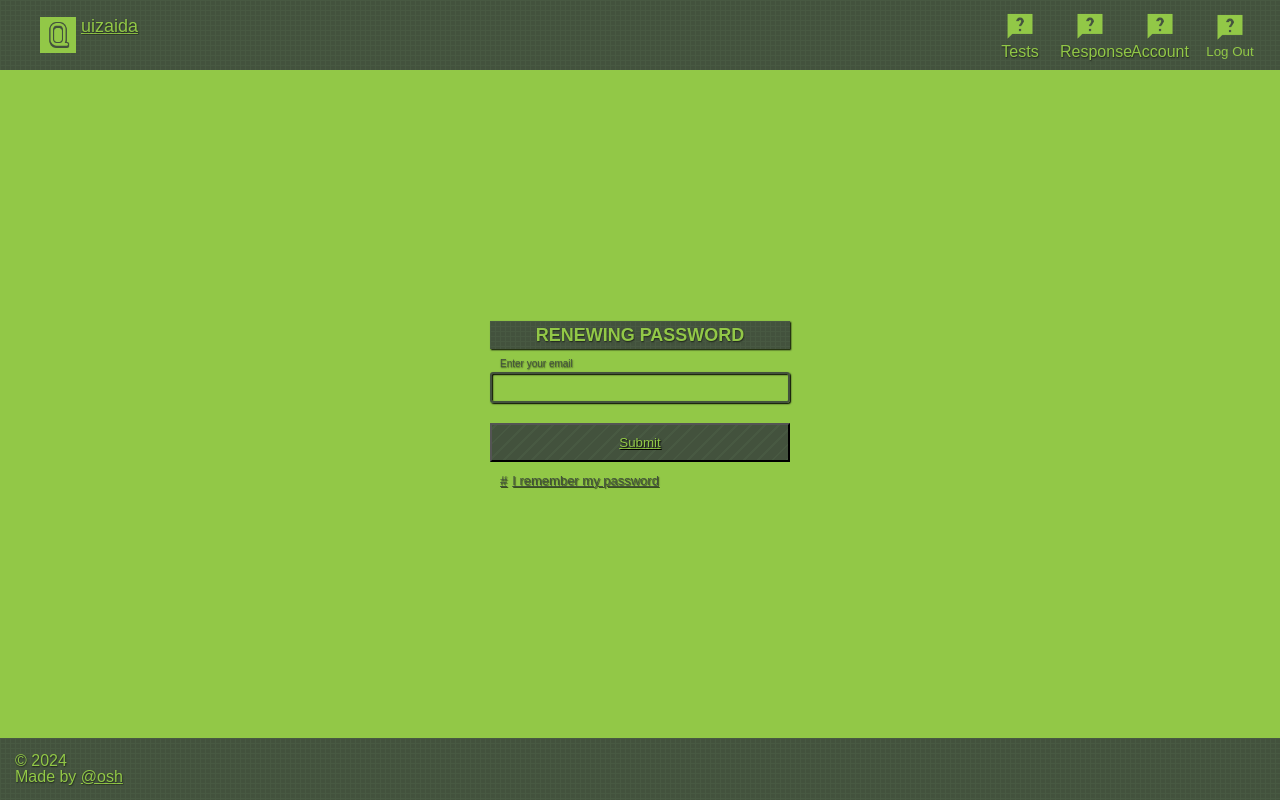
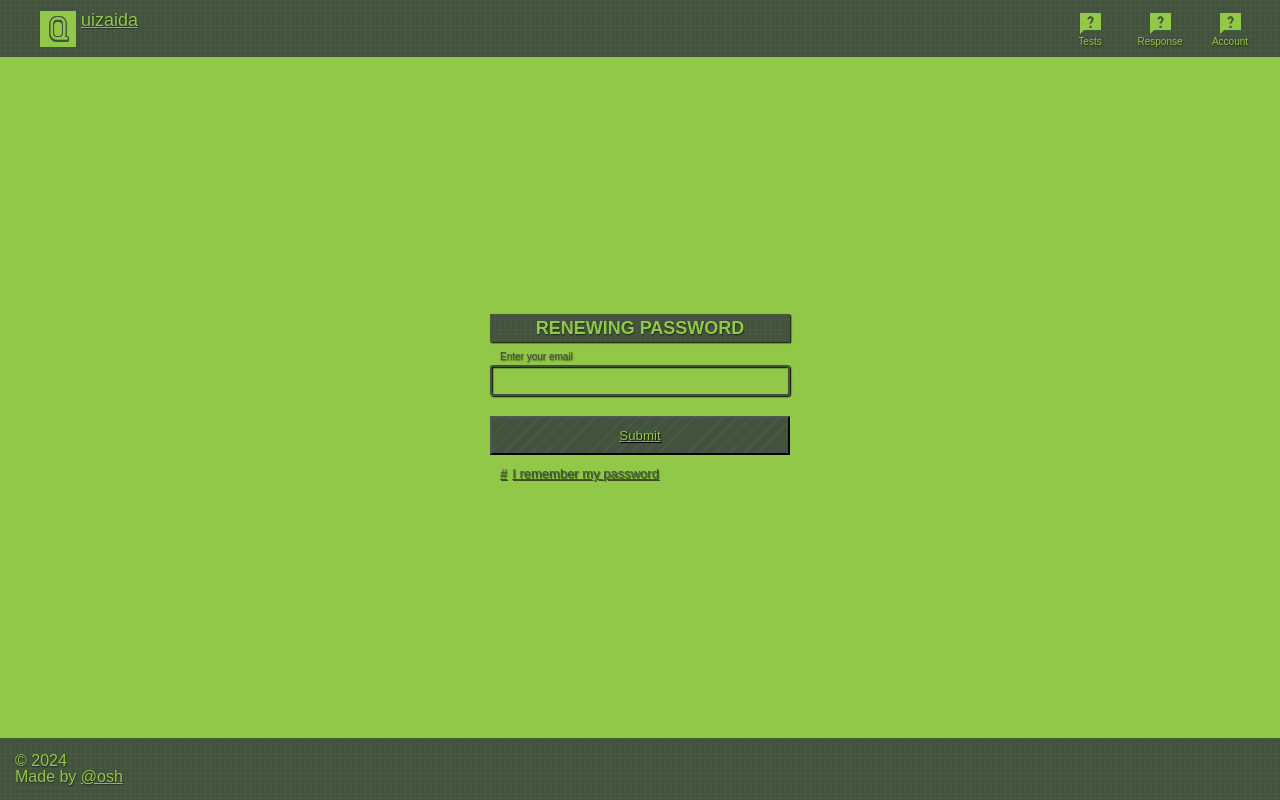
Before and after one commit to LaDunne15/quizaida, a Next.js app: page /auth/forgotPassword in a window 1280 px wide. Built offline with nearby package versions, Linux system fonts and the light colour scheme; a web font is replaced by a local one.

Commit message:
v 0.21.0 navbar changes and style organization

```diff
--- a/package.json
+++ b/package.json
@@ -1,6 +1,6 @@
 {
   "name": "quizaida",
-  "version": "0.20.0",
+  "version": "0.21.0",
   "private": true,
   "scripts": {
     "dev": "next dev",
--- a/src/app/auth/login/page.jsx
+++ b/src/app/auth/login/page.jsx
@@ -2,8 +2,7 @@
 import Link from "next/link";
 import { useRouter } from "next/navigation";
 import { useState } from "react";
-import { validationService }  from "../../../libs/validationService"
-//import "../../../static/styles/log-in.style.scss";
+import { validationService }  from "../../../libs/validationService";
 
 export default () => {
 
--- a/src/app/auth/signup/page.jsx
+++ b/src/app/auth/signup/page.jsx
@@ -1,11 +1,10 @@
 "use client";
-import { useEffect, useState } from "react";
+import { useState } from "react";
 import emailjs from '@emailjs/browser';
 import { useRouter } from "next/navigation";
 import { validationService } from "../../../libs/validationService";
 import { generationService } from "../../../libs/generationService";
 import Link from "next/link";
-//import "../../../static/styles/sign-up.style.scss";
 
 export default () => {
 
--- a/src/components/navbar.jsx
+++ b/src/components/navbar.jsx
@@ -2,7 +2,6 @@
 import Link from "next/link";
 import { useAuth } from "./../hooks/useAuth";
 import { redirect, useRouter } from "next/navigation";
-import Cookies from "universal-cookie";
 import Image from "next/image";
 
 import questionIcon from "../static/icons/question.png";
@@ -13,13 +12,7 @@ export default function NavBar() {
     const auth = useAuth();
     const router = useRouter();
 
-    const Logout = () => {
 
-        const cookies = new Cookies();
-        cookies.remove('token');
-
-        router.push("/");
-    }
 
     return (
         <nav>
@@ -37,7 +30,7 @@ export default function NavBar() {
                     <li>
                         <Link href="/test">
                             <div>
-                                <Image priority src={questionIcon} width={30} height={30} alt="Tests"/>
+                                <Image priority src={questionIcon} width={25} height={25} alt="Tests"/>
                             </div>
                             <span>Tests</span>
                         </Link>
@@ -45,7 +38,7 @@ export default function NavBar() {
                     <li>
                         <Link href="/response">
                             <div>
-                                <Image priority src={questionIcon} width={30} height={30} alt="Response"/>
+                                <Image priority src={questionIcon} width={25} height={25} alt="Response"/>
                             </div>
                             <span>Response</span>
                         </Link>
@@ -53,18 +46,10 @@ export default function NavBar() {
                     <li>
                         <Link href="/user">
                             <div>
-                                <Image priority src={questionIcon} width={30} height={30} alt="Account"/>
+                                <Image priority src={questionIcon} width={25} height={25} alt="Account"/>
                             </div>
                             <span>Account</span>
                         </Link>
-                    </li>
-                    <li>
-                        <button onClick={Logout}>
-                            <div>
-                                <Image priority src={questionIcon} width={30} height={30} alt="Log Out"/>
-                            </div>
-                            <span>Log Out</span>
-                        </button>
                     </li>
                 </ul>
 
--- a/src/static/styles/Main.style.scss
+++ b/src/static/styles/Main.style.scss
@@ -1,6 +1,7 @@
 @use 'variables';
 @import "./reset.css";
 @import url('https://fonts.cdnfonts.com/css/nokia-3410');
+@import "./auth-forms.scss";
 
 * {
     font-family: 'Nokia 3410', sans-serif;
@@ -9,130 +10,9 @@
 .app {
     display: flex;
     flex-direction: column;
-    background-color: #92c847;
+    background-color: variables.$greenLight;
     min-height: 100vh;
     text-shadow: 0.5px 0.5px 1.5px rgba(0, 0, 0, 0.6);
-
-    .log-in, .sign-up, .forgot-password {
-        flex: 1;
-        display: flex;
-        flex-direction: column;
-        gap: 10px;
-
-        width: 300px;
-        justify-content: center;
-        align-self: center;
-
-        .section {
-            display: flex;
-            flex-direction: column;
-            gap: 10px;
-
-            p {
-                display: flex;
-                flex-direction: column;
-                gap: 3px;
-
-                label {
-                    padding-left: 10px;
-                }
-            }
-
-            span {
-                font-size: small;
-                padding-left: 20px;
-                display: block;
-            }
-
-            .data {
-                display: flex;
-                flex-direction: column;
-                gap: 5px;
-
-                p {
-                    display: flex;
-
-                    label {
-
-                        &:first-child {
-                            font-size: xx-small;
-                            padding-left: 20px;
-                        }
-
-                        &:last-child {
-                            font-weight: bold;
-                        }
-                    }
-                }
-            }
-
-            .input-data {
-
-                display: flex;
-                flex-direction: column;
-                gap: 3px;
-
-                p {
-                    label {
-                        font-size: x-small;
-                    }
-                }
-
-                .regenerate {
-                    position: relative;
-                    transform: translate(0, -65px);
-                    width: 30px;
-                    height: 30px;
-                    align-self: self-end;
-                }
-            }
-
-            .buttons {
-
-                display: flex;
-                justify-content: flex-end;
-                gap: 5px;
-
-                >* {
-                    flex: 1;
-                }
-
-                button {
-                    background: none;
-                    text-decoration: underline;
-                    text-shadow: 1px 1px 1.5px black;
-                    transition: 0.25s ease-in-out;
-                }
-            }
-        }
-
-        .links {
-
-            display: flex;
-            flex-direction: column;
-            gap: 5px;
-            li {
-
-                transition: 0.25s ease-in-out;
-
-                a   {
-                    font-size: small;
-                    color: variables.$greenDarker;
-                    padding-left: 10px;
-                    text-shadow: 1px 1px 1px rgba(0, 0, 0, 0.6);
-
-                    &::before {
-                        content: "#";
-                        padding-right: 5px;
-                    }
-                }
-
-                &:hover {
-                    transform: translateX(15px);
-                }
-            }
-        }
-    }
 
     .title {
         background-color: variables.$greenDarker;
@@ -180,13 +60,13 @@
     }
 
     nav {
-        background-color: #43523d;
+        background-color: variables.$greenDarker;
         font-family: 'Nokia 3410', sans-serif;
         background-size: 5px 5px;
         background-image:
             linear-gradient(to right, #485942 1px, transparent 1px),
             linear-gradient(to bottom, #485942 1px, transparent 1px);
-        color: #92c847;
+        color: variables.$greenLight;
         display: flex;
         flex-direction: column ;
 
@@ -202,11 +82,11 @@
             a {
                 display: flex;
                 gap: 5px;
-                color: #92c847;
+                color: variables.$greenLight;
 
                 div {
                     padding: 3px;
-                    background-color: #92c847;
+                    background-color: variables.$greenLight;
                     height: 30px;
                 }
 
@@ -235,13 +115,10 @@
                 display: flex;
                 flex-direction: column;
 
-                &>* {
-                    flex: 1 1 0;
-                }
-
                 a {
-                    color: #92c847;
+                    color: variables.$greenLight;
                     text-decoration: none;
+                    font-size: x-small;
                     display: flex;
                     flex-direction: column;
                     justify-content: space-evenly;
@@ -254,26 +131,6 @@
                         text-align: center;
                     }
                 }
-
-                button {
-                    background: none;
-                    border: none;
-                    color: #92c847;
-                    text-decoration: none;
-                    display: flex;
-                    flex-direction: column;
-                    width: 100%;
-                    justify-content: space-evenly;
-
-                    div {
-                        margin: 0 auto;
-                    }
-
-                    span {
-                        margin: 0 auto;
-                        text-wrap: nowrap;
-                    }
-                }
             }
 
 
@@ -282,7 +139,7 @@
 
     main {
         flex: 1;
-        color: #43523d;
+        color: variables.$greenDarker;
         padding: 5px;
         display: flex;
         flex-direction: column;
@@ -293,18 +150,18 @@
     }
 
     footer {
-        background-color: #43523d;
+        background-color: variables.$greenDarker;
         font-family: 'Nokia 3410', sans-serif;
         background-size: 5px 5px;
         background-image:
             linear-gradient(to right, #485942 1px, transparent 1px),
             linear-gradient(to bottom, #485942 1px, transparent 1px);
-        color: #92c847;
+        color: variables.$greenLight;
 
         padding: 15px;
 
         a {
-            color: #92c847;
+            color: variables.$greenLight;
         }
     }
 }
--- /dev/null
+++ b/src/static/styles/auth-forms.scss
@@ -0,0 +1,122 @@
+@use 'variables';
+
+.log-in, .sign-up, .forgot-password {
+    flex: 1;
+    display: flex;
+    flex-direction: column;
+    gap: 10px;
+
+    width: 300px;
+    justify-content: center;
+    align-self: center;
+
+    .section {
+        display: flex;
+        flex-direction: column;
+        gap: 10px;
+
+        p {
+            display: flex;
+            flex-direction: column;
+            gap: 3px;
+
+            label {
+                padding-left: 10px;
+            }
+        }
+
+        span {
+            font-size: small;
+            padding-left: 20px;
+            display: block;
+        }
+
+        .data {
+            display: flex;
+            flex-direction: column;
+            gap: 5px;
+
+            p {
+                display: flex;
+
+                label {
+
+                    &:first-child {
+                        font-size: xx-small;
+                        padding-left: 20px;
+                    }
+
+                    &:last-child {
+                        font-weight: bold;
+                    }
+                }
+            }
+        }
+
+        .input-data {
+
+            display: flex;
+            flex-direction: column;
+            gap: 3px;
+
+            p {
+                label {
+                    font-size: x-small;
+                }
+            }
+
+            .regenerate {
+                position: relative;
+                transform: translate(0, -65px);
+                width: 30px;
+                height: 30px;
+                align-self: self-end;
+            }
+        }
+
+        .buttons {
+
+            display: flex;
+            justify-content: flex-end;
+            gap: 5px;
+
+            >* {
+                flex: 1;
+            }
+
+            button {
+                background: none;
+                text-decoration: underline;
+                text-shadow: 1px 1px 1.5px black;
+                transition: 0.25s ease-in-out;
+            }
+        }
+    }
+
+    .links {
+
+        display: flex;
+        flex-direction: column;
+        gap: 5px;
+        li {
+
+            transition: 0.25s ease-in-out;
+
+            a   {
+                font-size: small;
+                color: variables.$greenDarker;
+                padding-left: 10px;
+                text-shadow: 1px 1px 1px rgba(0, 0, 0, 0.6);
+
+                &::before {
+                    content: "#";
+                    padding-right: 5px;
+                }
+            }
+
+            &:hover {
+                transform: translateX(15px);
+            }
+        }
+    }
+}
```
Also changed, not shown: src/app/user/edit/page.jsx (+13 -0 lines).
